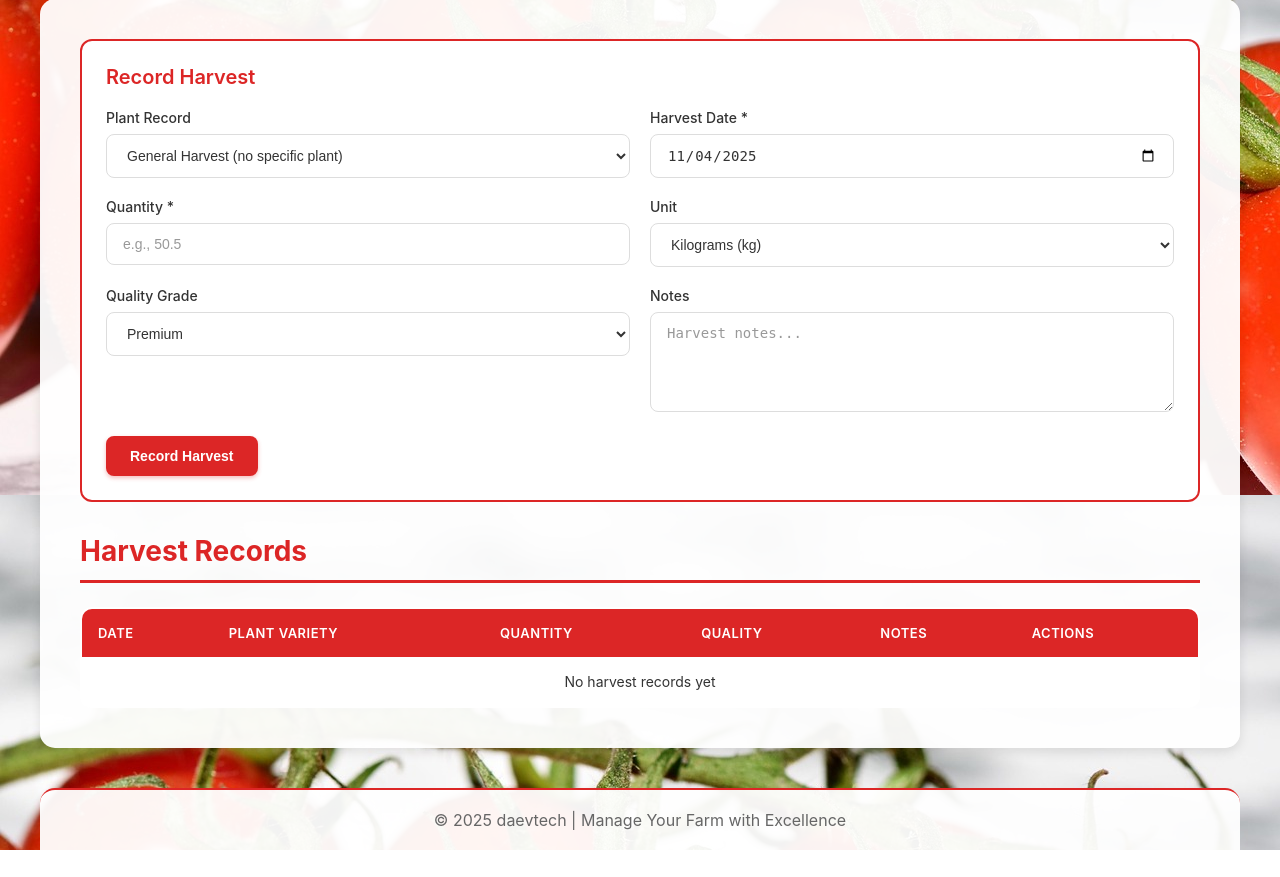
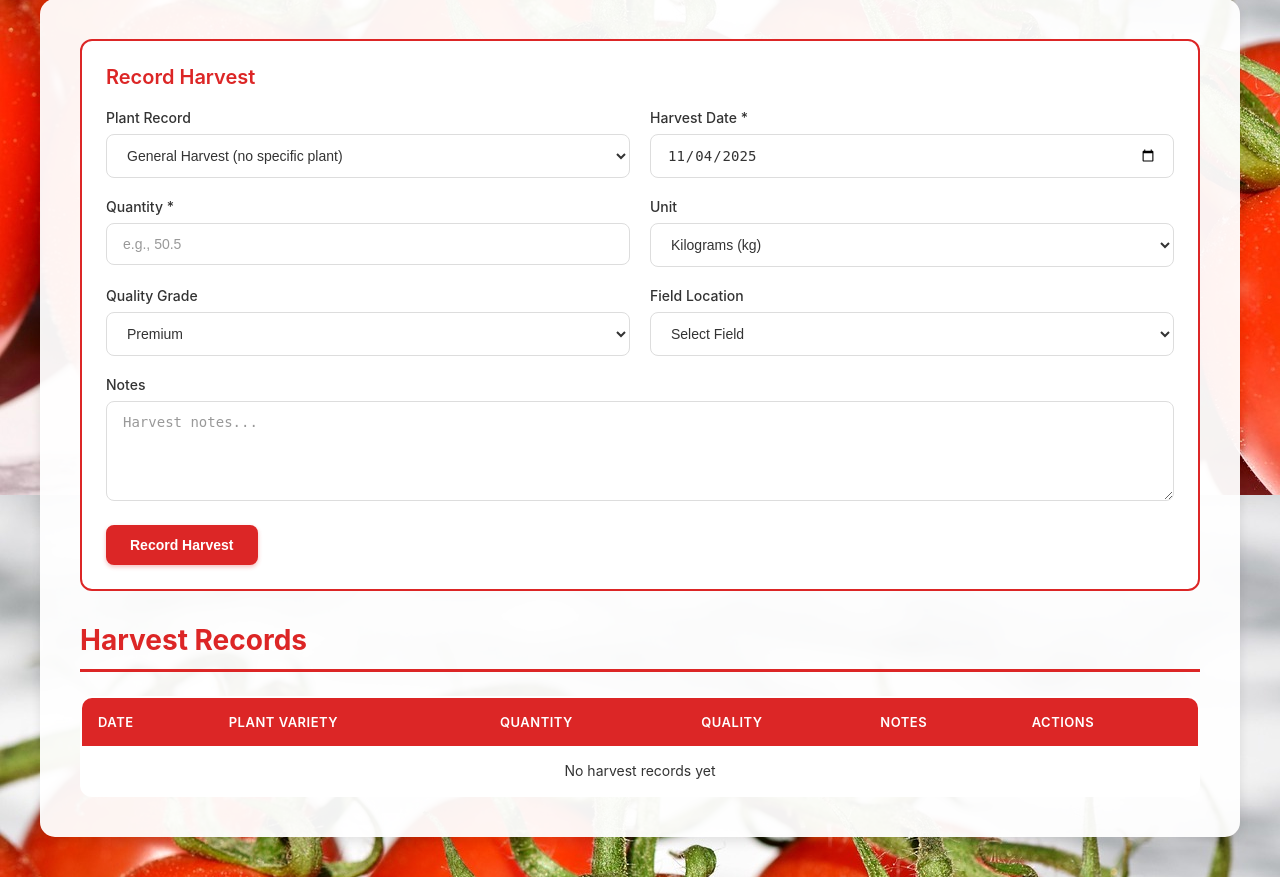
Before and after one commit to daevmassy/TomatoFarmManager-1, a Flask app: page /harvesting in a window 1280 px wide. Shown: the part 358-1235 px from the top of the page. Before the commit the page ends 1208 px from the top, so only its background shows below. Run offline with Flask 3, Linux system fonts and the light colour scheme; the visitor is signed in with stand-in values (Sample User, id 1); data that the repository does not hold is empty; some libraries are stand-ins or nearby versions.

Commit message:
Checkpoint before assistant change: Improve harvest recording by adding field location selection
Update templates/harvesting.html and templates/planting.html to replace text input for field_location with a select dropdown, providing predefined options for better data consistency and user experience.

Replit-Commit-Author: Assistant

```diff
--- a/templates/harvesting.html
+++ b/templates/harvesting.html
@@ -52,9 +52,23 @@
             </select>
         </div>
         <div class="form-group">
-            <label for="notes">Notes</label>
-            <textarea id="notes" name="notes" placeholder="Harvest notes..."></textarea>
+            <label for="field_location">Field Location</label>
+            <select id="field_location" name="field_location">
+                <option value="">Select Field</option>
+                <option value="Field A">Field A</option>
+                <option value="Field B">Field B</option>
+                <option value="Field C">Field C</option>
+                <option value="Field D">Field D</option>
+                <option value="Field E">Field E</option>
+                <option value="Nursery 1">Nursery 1</option>
+                <option value="Nursery 2">Nursery 2</option>
+            </select>
         </div>
+    </div>
+
+    <div class="form-group">
+        <label for="notes">Notes</label>
+        <textarea id="notes" name="notes" placeholder="Harvest notes..."></textarea>
     </div>
 
     <button type="submit" class="btn">Record Harvest</button>
```
Also changed, not shown: templates/planting.html (+10 -1 lines).
